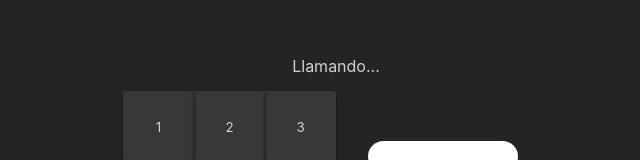
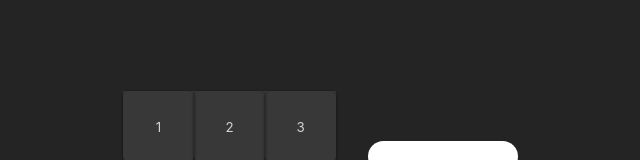
Before and after one commit to polrb5/c2-ejercicio-react-4-telefono-pol, a React (Create React App) app: page / in a window 1280 px wide. Shown: the part 192-352 px from the top of the page, without its empty margins (304-944 px from the left). Built offline with nearby package versions, Linux system fonts and the light colour scheme.

Commit message:
Info off cuando no esta llamando

```diff
--- a/src/App.js
+++ b/src/App.js
@@ -8,6 +8,7 @@ function App() {
   // const phoneNumbers = numbers;
   const phoneNumbers = [1, 2, 3, 4, 5, 6, 7, 8, 9, 0];
   const [numberDisplay, setNumberDisplay] = useState("");
+  const [botonLlamar, setBotonLlamar] = useState(true);
   // const [botonTelefono, setBotonTelefono] = useState(true)
   const printNumber = (number) => {
     if (numberDisplay.length === 9) {
@@ -18,17 +19,21 @@ function App() {
   const clearNumber = () => {
     setNumberDisplay("");
   };
+  const botonLlamarActivo = () => setBotonLlamar(!botonLlamar);
 
   return (
     <div className="contenedor">
-      <Info />
+      <Info botonLlamarActivo={botonLlamarActivo} botonLlamar={botonLlamar} />
       <main className="telefono">
         <Teclado
           phoneNumbers={phoneNumbers}
           printNumber={printNumber}
           clearNumber={clearNumber}
         />
-        <Acciones numberDisplay={numberDisplay} />
+        <Acciones
+          numberDisplay={numberDisplay}
+          botonLlamarActivo={botonLlamarActivo}
+        />
       </main>
     </div>
   );
--- a/src/componentes/Acciones.js
+++ b/src/componentes/Acciones.js
@@ -2,10 +2,10 @@ import { Accion } from "./Accion";
 import { Display } from "./Display";
 
 export const Acciones = (props) => {
-  const { numberDisplay } = props;
+  const { numberDisplay, botonLlamarActivo } = props;
   return (
     <div className="acciones">
-      <Display numberDisplay={numberDisplay} />
+      <Display numberDisplay={numberDisplay} onClick={botonLlamarActivo} />
       {/* <!-- El botón de llamar debe tener la clase "activo" cuando --> */}
       {/* <!-- el número de teléfono tiene 9 cifras --> */}
       <Accion numberDisplay={numberDisplay} />
--- a/src/componentes/Info.js
+++ b/src/componentes/Info.js
@@ -1,8 +1,13 @@
-export const Info = () => {
+export const Info = (props) => {
+  const { BotonLlamarActivo, botonLlamar } = props;
   return (
     <>
-      {/* <!-- El siguiente elemento se oculta añadiéndole la clase "off" --> */}
-      <span className="mensaje">Llamando...</span>
+      <span
+        className={`mensaje${botonLlamar ? " off" : ""}`}
+        onClick={BotonLlamarActivo}
+      >
+        Llamando...
+      </span>
     </>
   );
 };
```
